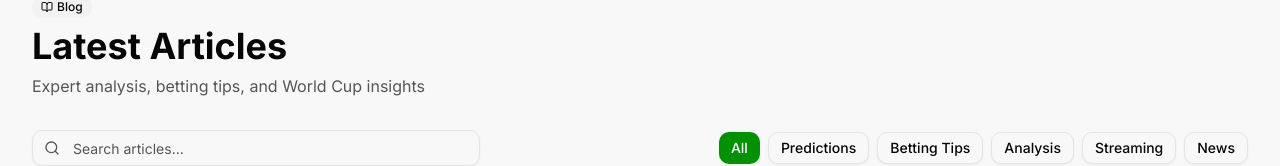
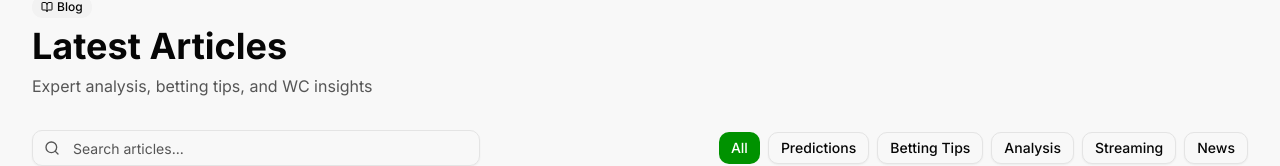
Before and after one commit to Amo451/GoalOracle, a Next.js app in the folder goal-oracle-final/: page /blog in a window 1280 px wide. Shown: the part 127-293 px from the top of the page. Built offline with nearby package versions, Linux system fonts and the light colour scheme.

Commit message:
Update page.tsx

```diff
--- a/goal-oracle-final/app/blog/page.tsx
+++ b/goal-oracle-final/app/blog/page.tsx
@@ -47,7 +47,7 @@ export default function BlogPage() {
         </Badge>
         <h1 className="text-3xl font-bold lg:text-4xl">Latest Articles</h1>
         <p className="mt-2 text-muted-foreground">
-          Expert analysis, betting tips, and World Cup insights
+          Expert analysis, betting tips, and WC insights
         </p>
       </div>
 
```
